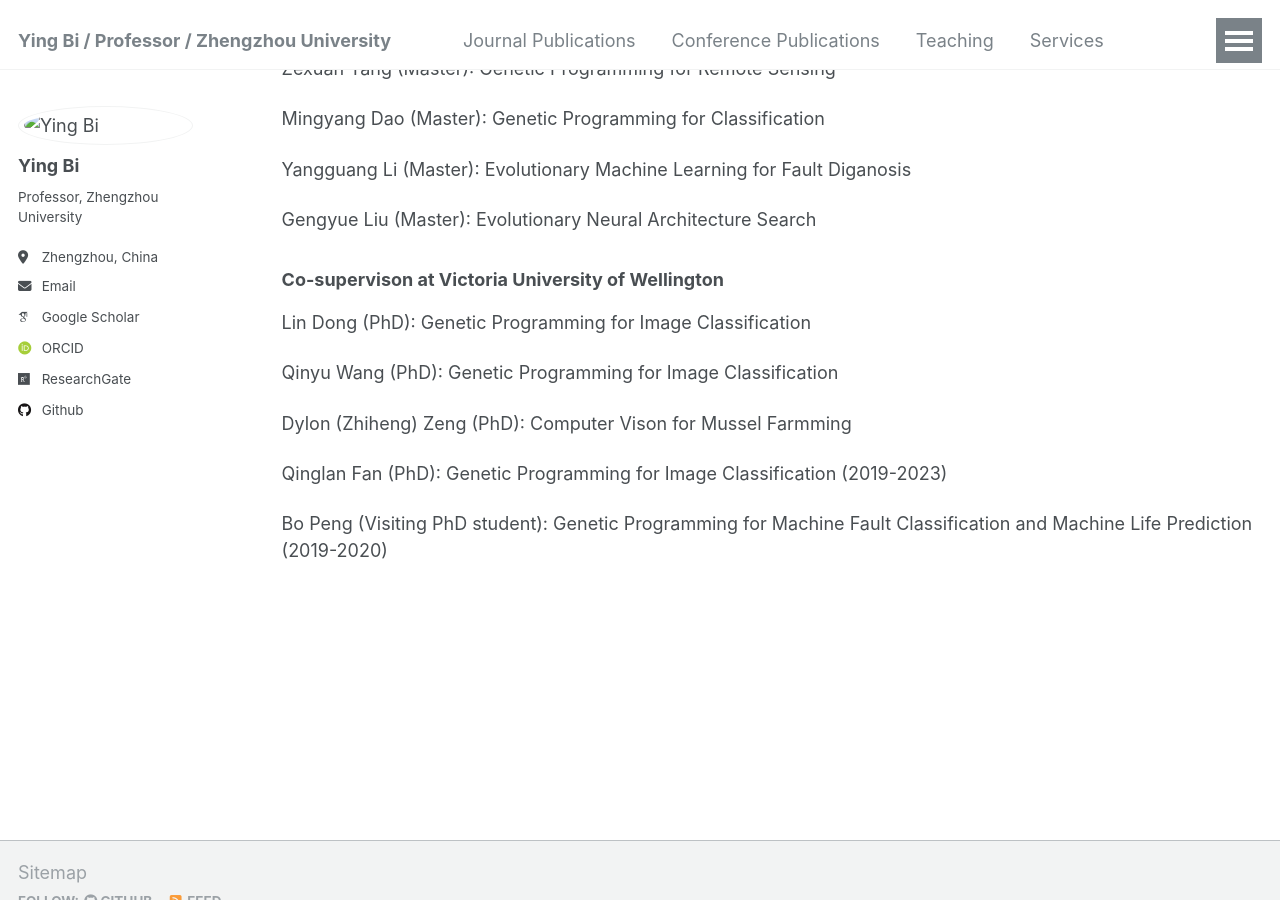
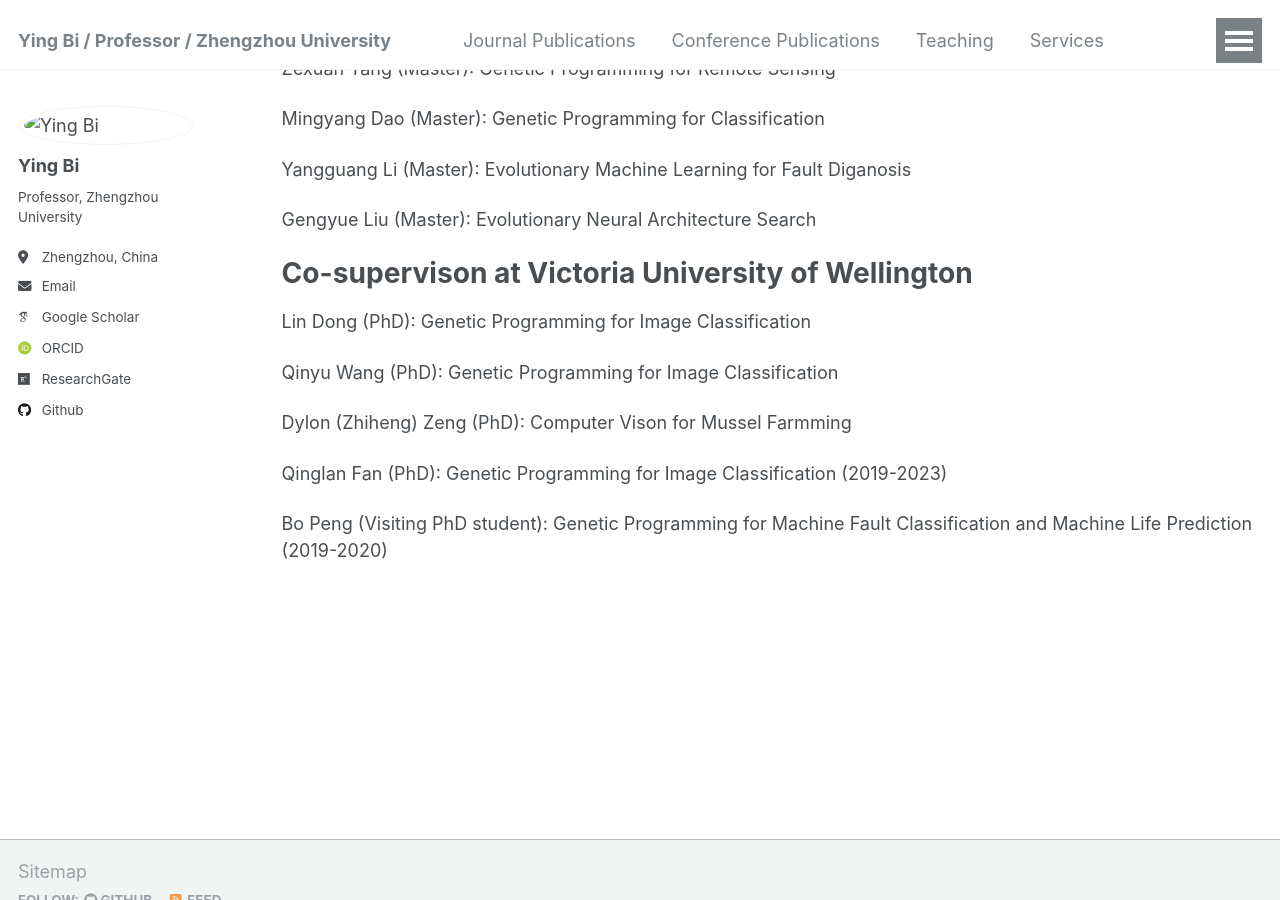
Before and after one commit to YingBi92/Ying-Bi, a Jekyll site: the page built from _pages/supervision.md, in a window 1280 px wide and 900 px high, scrolled down 1151 px. Built offline with Jekyll 4.4.1, drawn with Linux system fonts in a browser that asks for light colours; some web fonts are replaced.

```diff
--- a/_pages/supervision.md
+++ b/_pages/supervision.md
@@ -43,7 +43,7 @@ Yangguang Li (Master): Evolutionary Machine Learning for Fault Diganosis
 
 Gengyue Liu (Master): Evolutionary Neural Architecture Search
 
-### Co-supervison at Victoria University of Wellington
+# Co-supervison at Victoria University of Wellington
 
 Lin Dong (PhD): Genetic Programming for Image Classification
 
```
